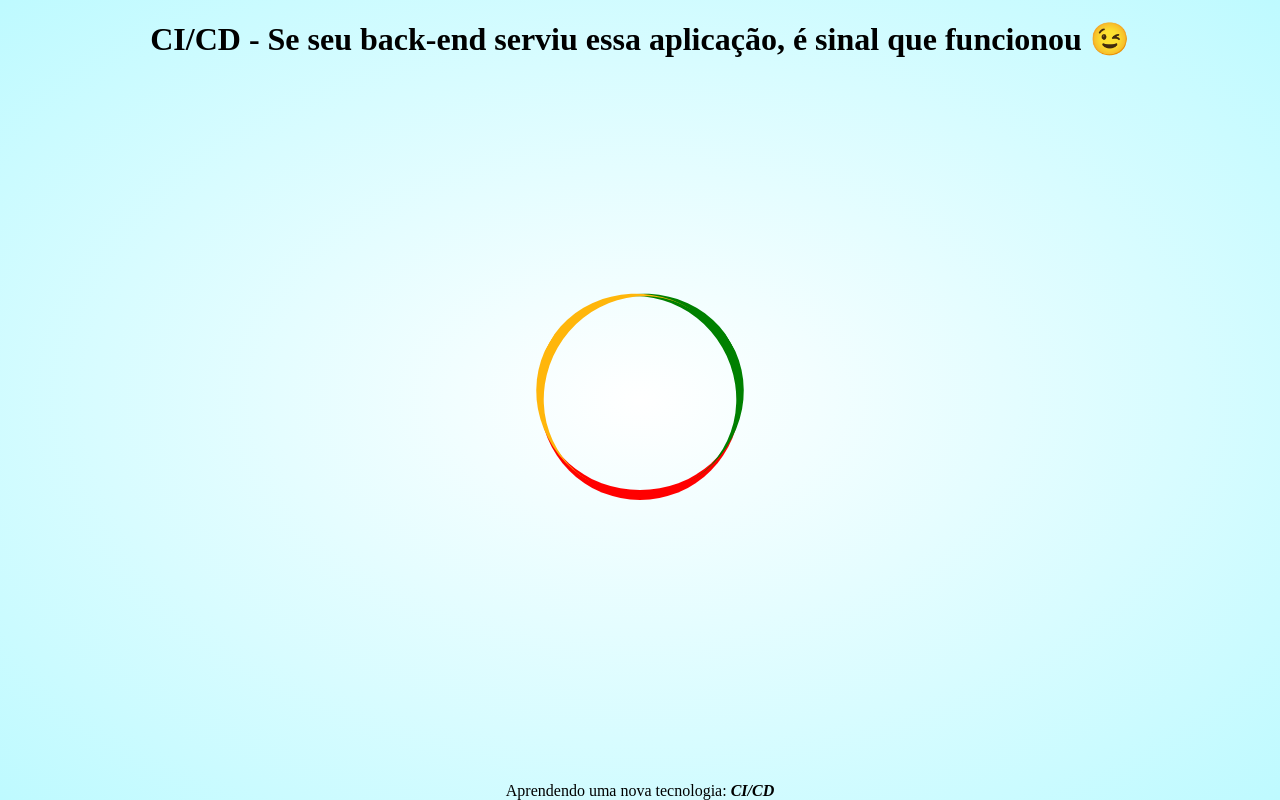
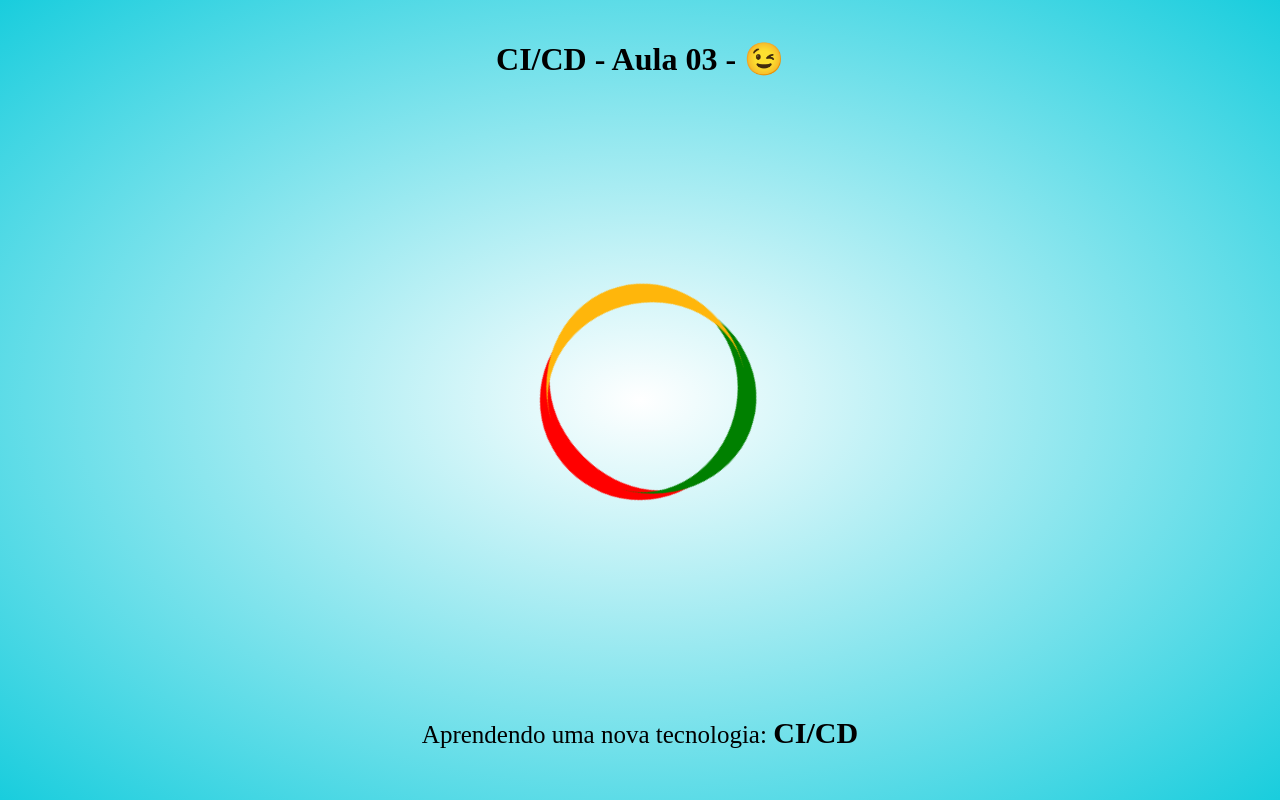
Before and after one commit to lets2/gitactions-aula02, a website: page public/index.html in a window 1280 px wide. Drawn offline with Linux system fonts and the light colour scheme.

Commit message:
upd: title and enlarged font dimensions

```diff
--- a/public/index.html
+++ b/public/index.html
@@ -19,7 +19,7 @@
                 display: flex;
                 justify-content: center;
                 align-items: center;
-        background-image: radial-gradient(#ffffff, #befaff);
+                background-image: radial-gradient(#ffffff, #19cddd);
                 background-size: contain;
                 background-repeat: no-repeat;
                 background-clip: border-box;
@@ -27,17 +27,19 @@
 
             h1 {
                 position: absolute;
-        top: 20px;
+                top: 40px;
             }
 
             p {
                 position: absolute;
-        bottom: 0;
+                bottom: 50px;
+                font-size: 25px;
             }
 
             #name {
-        font-style: italic;
+                font-style: normal;
                 font-weight: bold;
+                font-size: 30px;
             }
 
             #loading {
@@ -45,9 +47,9 @@
                 width: 200px;
                 height: 200px;
                 border-radius: 50%;
-        border-top: solid #ff0000 10px;
+                border-top: solid #ff0000 20px;
                 position: relative;
-        animation: a1 2s linear infinite;
+                animation: a1 8s linear infinite;
             }
 
             #loading::after,
@@ -56,18 +58,18 @@
                 width: 200px;
                 height: 200px;
                 position: absolute;
-        top: -10px;
+                top: -20px;
                 left: 0;
                 border-radius: 50%;
             }
 
             #loading::after {
-        border-top: solid #ffb60b 10px;
+                border-top: solid #ffb60b 20px;
                 transform: rotate(120deg);
             }
 
             #loading::before {
-        border-top: solid green 10px;
+                border-top: solid green 20px;
                 transform: rotate(240deg);
             }
 
@@ -93,9 +95,7 @@
     </head>
 
     <body>
-    <h1>
-      CI/CD - Se seu back-end serviu essa aplicação, é sinal que funcionou 😉
-    </h1>
+        <h1>CI/CD - Aula 03 - 😉</h1>
         <p>Aprendendo uma nova tecnologia: <span id="name">CI/CD</span></p>
         <div id="loading">
             <span></span>
```
Lines whose indentation alone changed are shown as unchanged.
